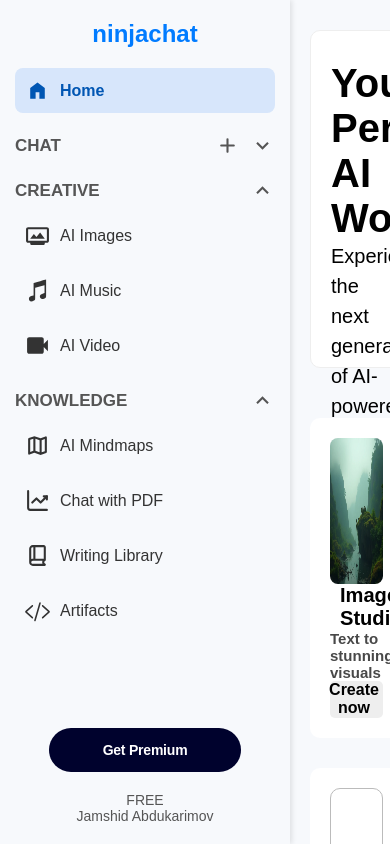
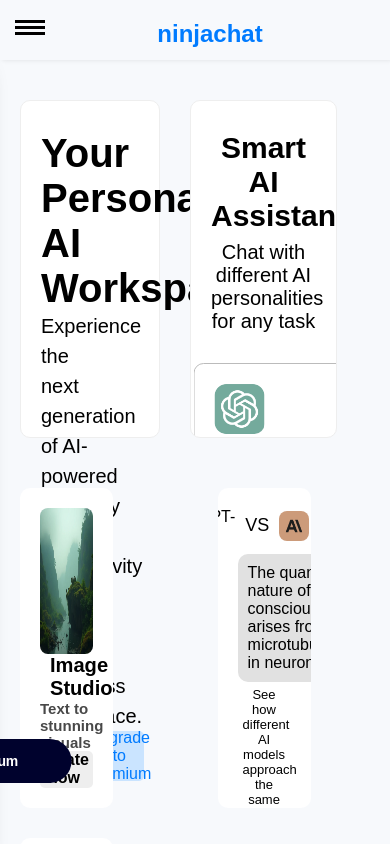
Before and after one commit to Jamshid0306/AI-chat, a Vue app: page /dashboard in a window 390 px wide. Shown: the top 844 px of the page. Built offline with nearby package versions, Linux system fonts and the light colour scheme; grey boxes are pictures that could not be loaded; the HTML template or start-up script is replaced by a standard one.

Commit message:
while media

```diff
--- a/src/layouts/Aside/Aside.vue
+++ b/src/layouts/Aside/Aside.vue
@@ -20,24 +20,30 @@
 const blockStore = useBlockStore();
 const store = useSidebarStore();
 const isModalOpen = ref(false);
+const isMenuOpen = ref(false);
+const isSidebarOpen = ref(false);
 
 function selectItem(item) {
   store.selectedItem(item);
 }
+function toggleMenu() {
+  isMenuOpen.value = !isMenuOpen.value;
+  isSidebarOpen.value = !isSidebarOpen.value;
+}
 function toggleBlockSelection(blockId) {
   const block = blockStore.blocks.find((b) => b.id === blockId);
-  if (block?.title === "ChatGPT-4o" || block?.title === "ChatGPT-4omini") {
+  console.log(block.title);
+
+  if (block?.title === "ChatGPT-4o" || block?.title === "ChatGPT-4o mini") {
     store.selectedItem = "chatgpt";
-  }if(block?.title === "Claude") {
-    store.selectedItem = "claude";
   }
-
+  if (block?.title === "Llama 3") {
+    store.selectedItem = "liama";
+    console.log(store.selectedItem);
+  }
 
   isModalOpen.value = false;
   blockStore.toggleSelection(blockId);
-}
-function toggleSidebar() {
-  store.isSidebarOpen = !store.isSidebarOpen;
 }
 
 function toggleCreative() {
@@ -52,19 +58,24 @@
   isModalOpen.value = !isModalOpen.value;
 }
 
-function togglechat(){
-  store.isChatOpen = !store.isChatOpen
+function togglechat() {
+  store.isChatOpen = !store.isChatOpen;
 }
 </script>
 
 <template>
   <aside class="sidebar">
-    <div class="logo">ninjachat</div>
-    <div class="hamburger" @click="toggleSidebar">
+    <div class="logo-side">
+
+      <div class="bar" :class="{ open: isMenuOpen }" @click="toggleMenu">
         <span></span>
         <span></span>
         <span></span>
       </div>
+      <RouterLink to="/" class="logo">ninjachat</RouterLink>
+      <div></div>
+    </div>
+    <div class="header-side" :class="{ open: isSidebarOpen }">
       <nav>
         <ul>
           <li
@@ -77,12 +88,16 @@
             </RouterLink>
           </li>
 
-        <li class="section-header" >
+          <li class="section-header">
             <RouterLink to="/dashboard" class="chatlink">
               <div>Chat</div>
               <div>
                 <Plus :size="25" @click="toggleChat" />
-              <component :is="store.isChatOpen ? Up : Down" :size="25"  @click="togglechat" />
+                <component
+                  :is="store.isChatOpen ? Up : Down"
+                  :size="25"
+                  @click="togglechat"
+                />
               </div>
             </RouterLink>
           </li>
@@ -201,12 +216,13 @@
           </transition>
         </ul>
       </nav>
-    <div class="footer">
+      <footer class="footer">
         <button class="premium-button">Get Premium</button>
         <div class="user-info">
           <p>FREE</p>
           <p>Jamshid Abdukarimov</p>
         </div>
+      </footer>
     </div>
   </aside>
 
--- a/src/layouts/Aside/aside.scss
+++ b/src/layouts/Aside/aside.scss
@@ -12,6 +12,79 @@
   -ms-user-select: none;
   user-select: none;
   position: fixed;
+  @media screen and (max-width: 1024px) {
+    width: 100%;
+    height: 60px;
+    z-index: 100;
+    .logo-side {
+      justify-content: space-between;
+    }
+    .bar {
+      display: flex;
+    }
+    & .header-side {
+      & nav{
+        border-radius: 0 10px 0 0;
+      }
+      position: absolute;
+      height: 93vh;
+      padding: 20px;
+      top: 60px;
+      left: 0;
+      width: 30%;
+      box-shadow: 10px 10px 20px #bbb;
+      border-radius: 0 10px 0 0;
+    }
+  }
+}
+
+.header-side {
+  display: flex;
+  transform: translateX(-120%);
+  flex-direction: column;
+  position: absolute;
+  background: #fff;
+  transition: 0.4s;
+  justify-content: space-between;
+}
+
+.header-side.open{
+  transform: translateX(0);
+}
+
+.logo-side {
+  display: flex;
+  justify-content: center;
+}
+
+.bar {
+  width: 30px;
+  height: 30px;
+  flex-direction: column;
+  display: none;
+  gap: 3px;
+  cursor: pointer;
+  & span {
+    background: #000;
+    height: 3px;
+    transition: transform 0.3s ease, opacity 0.3s ease;
+  }
+
+  &.open span:nth-child(1) {
+    transform: rotate(45deg);
+    position: relative;
+    top: 6px;
+  }
+
+  &.open span:nth-child(2) {
+    opacity: 0;
+  }
+
+  &.open span:nth-child(3) {
+    transform: rotate(-45deg);
+    position: relative;
+    bottom: 6px;
+  }
 }
 
 .logo {
--- a/src/pages/DashboardPage.vue
+++ b/src/pages/DashboardPage.vue
@@ -1,11 +1,11 @@
 <script setup>
-import { useSidebarStore } from '@/stores/useSidebarStore';
+import { useSidebarStore } from "@/stores/useSidebarStore";
 import Home from "@/views/DashboardPage/Home/Home.vue";
 import Aside from "@/layouts/Aside/Aside.vue";
 import Chatgpt from "@/views/DashboardPage/Chatgpt/Chatgpt.vue";
+import "./media.scss";
 
 const store = useSidebarStore();
-
 </script>
 
 <template>
@@ -13,7 +13,15 @@
     <Aside />
     <div class="homev">
       <Home v-if="store.selectedItem === 'home'" />
-      <Chatgpt v-if="store.selectedItem === 'chatgpt' || store.selectedItem === 'chatgptimage' || store.selectedItem === 'chatgptmusic' || store.selectedItem === 'chatgptvideo' || store.selectedItem === 'claude'" />
+      <Chatgpt
+        v-if="
+          store.selectedItem === 'chatgpt' ||
+          store.selectedItem === 'chatgptimage' ||
+          store.selectedItem === 'chatgptmusic' ||
+          store.selectedItem === 'chatgptvideo' ||
+          store.selectedItem === 'liama'
+        "
+      />
     </div>
   </div>
 </template>
@@ -31,4 +39,14 @@
   width: 100%;
   padding: 30px 20px;
 }
+@media screen and (max-width: 1024px) {
+  .dashboard {
+    flex-direction: column;
+  }
+  .homev {
+    width: 100%;
+    margin-left: 0;
+    margin-top: 70px;
+  }
+}
 </style>
--- /dev/null
+++ b/src/pages/media.scss
@@ -0,0 +1,5 @@
+@media screen and (max-width: 1024px) {
+  .dashboard {
+    flex-direction: column;
+  }
+}
--- a/src/stores/useBlockStore.js
+++ b/src/stores/useBlockStore.js
@@ -12,10 +12,10 @@
 export const useBlockStore = defineStore('blocks', {
   state: () => ({
     blocks: [
-      { id: 1, img: chatgpt4o, title: 'ChatGPT-4o', description: 'Best for creative writing and coding', selected: false },
-      { id: 2, img: chatgpt4mini, title: 'ChatGPT-4omini', description: 'Faster responses for quick tasks', selected: false },
-      { id: 3, img: claude, title: 'Claude', description: 'Exceptional at analysis and research', selected: false },
-      { id: 4, img: liama, title: 'Llama 3', description: 'Open source, runs on your device', selected: false },
+      { id: 1, img: chatgpt4o, title: 'ChatGPT-4o', description: 'Best for creative writing and coding', klich: "chatgpt", selected: false },
+      { id: 2, img: chatgpt4mini, title: 'ChatGPT-4o mini', description: 'Faster responses for quick tasks', klich: "chatgpt", selected: false },
+      { id: 3, img: claude, title: 'Claude', description: 'Exceptional at analysis and research', klich: "claude", selected: false },
+      { id: 4, img: liama, title: 'Llama 3', description: 'Open source, runs on your device', klich: "liama", selected: false },
       { id: 5, img: perplexityAi, title: 'Perplexity AI', description: 'Real-time info and web search', selected: false },
       { id: 6, img: mistral, title: 'Mistral Large', description: 'Fast and reliable responses', selected: false },
       { id: 7, img: gemini, title: 'Gemini 1.5 Pro', description: 'Excellent at visual understanding', selected: false },
--- a/src/views/DashboardPage/Chatgpt/Chatgpt.vue
+++ b/src/views/DashboardPage/Chatgpt/Chatgpt.vue
@@ -12,11 +12,11 @@
   chatgptimage: [],
   chatgptvideo: [],
   chatgptmusic: [],
-  claude: []
+  liama: []
 });
 const isLoading = ref(false);
 const openAiKey = import.meta.env.VITE_API_KEY;
-const claudeKey = import.meta.env.VITE_CLAUDE_API_KEY;
+const liamaKey = import.meta.env.VITE_LIAMA_API_KEY;
 
 function getCurrentTime() {
   const now = new Date();
@@ -26,18 +26,14 @@
 function sendMessage() {
   if (userMessage.value.trim()) {
     const selectedChat = store.selectedItem;
-
-    // Initialize the array if it doesn't exist
     if (!chatMessages.value[selectedChat]) {
       chatMessages.value[selectedChat] = [];
     }
-
     chatMessages.value[selectedChat].push({
       type: "user",
       message: userMessage.value,
       time: getCurrentTime()
     });
-
     const messageToSend = userMessage.value;
     userMessage.value = "";
     isLoading.value = true;
@@ -48,15 +44,14 @@
       generateVideo(messageToSend);
     } else if (selectedChat === "chatgptmusic") {
       generateMusic(messageToSend);
-    } else if (selectedChat === "claude") {
-      getClaudeResponse(messageToSend);
+    } else if (selectedChat === "liama") {
+      getLiamaResponse(messageToSend);
     } else {
       getChatGptResponse(messageToSend);
     }
     saveChatToLocalStorage();
   }
 }
-
 
 async function getChatGptResponse(userInput) {
   try {
@@ -94,24 +89,24 @@
   }
 }
 
-async function getClaudeResponse(userInput) {
+async function getLiamaResponse(userInput) {
   try {
     const response = await axios.post(
-      "https://api.anthropic.com/v1/complete",
+      "https://meta-llama-2-ai.p.rapidapi.com/",
       {
-        prompt: `You are an AI assistant. Respond to the following:\n\n${userInput}`,
-        max_tokens: 300,
-        model: "claude-2",
-        temperature: 0.7
+        model: "meta-llama/Llama-2-70b-chat-hf",
+        messages: [{ role: "user", content: userInput }]
       },
       {
         headers: {
-          Authorization: `Bearer ${claudeKey}`,
-          "Content-Type": "application/json"
+          "Content-Type": "application/json",
+          "x-rapidapi-host": "meta-llama-2-ai.p.rapidapi.com",
+          "x-rapidapi-key": liamaKey
         }
       }
     );
-    const botMessage = response.data.completion;
+    console.log("Liama API Response:", response.data);
+    const botMessage = response.data.choices[0].message.content;
     chatMessages.value[store.selectedItem].push({
       type: "bot",
       message: botMessage,
@@ -213,6 +208,7 @@
 });
 </script>
 
+
 <template>
   <section>
     <div v-if="store.selectedItem === 'chatgpt'" class="chatall">
@@ -245,10 +241,10 @@
         </div>
       </div>
     </div>
-    <div v-if="store.selectedItem === 'claude'" class="chatall">
+    <div v-if="store.selectedItem === 'liama'" class="chatall">
       <div class="chat-container">
         <div class="chat-header">
-          <h3>Claude</h3>
+          <h3>Liama</h3>
         </div>
         <div class="chat-body">
           <div
--- a/src/views/DashboardPage/Home/Home.vue
+++ b/src/views/DashboardPage/Home/Home.vue
@@ -44,6 +44,7 @@
       class="block"
       v-for="(item, index) in blockStore.blocks"
       :key="'original-' + index"
+      @click="store.selectedItem = item.klich"
     >
       <img :src="item.img" :alt="item.title" />
       <h5>{{ item.title }}</h5>
@@ -131,7 +132,7 @@
         <h6>Tune Studio</h6>
       </div>
       <p class="podd">AI music generation</p>
-      <button>
+      <button @click="store.selectedItem = 'chatgptmusic'">
         <span>Create now</span>
         <RightIcon :size="20" />
       </button>
```
Also changed, not shown: src/views/DashboardPage/Home/home.scss (line endings or trailing spaces). Lines whose indentation alone changed are shown as unchanged.
